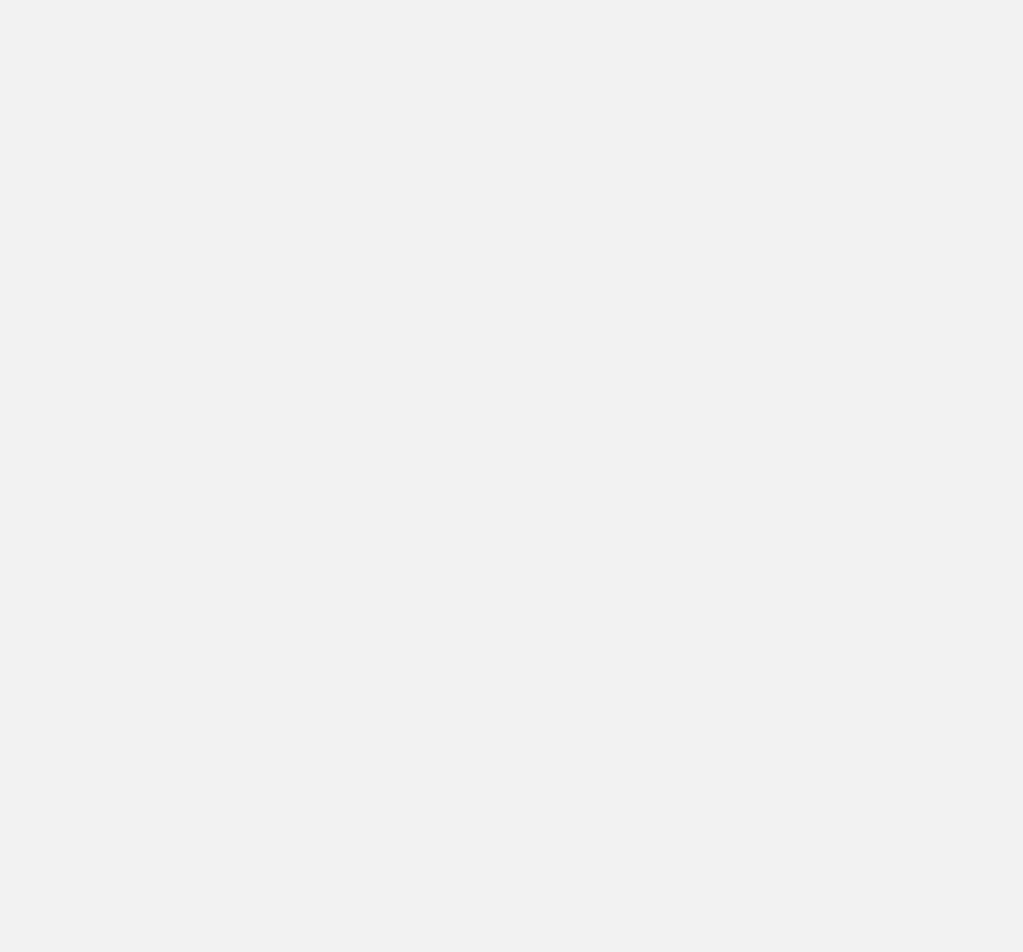
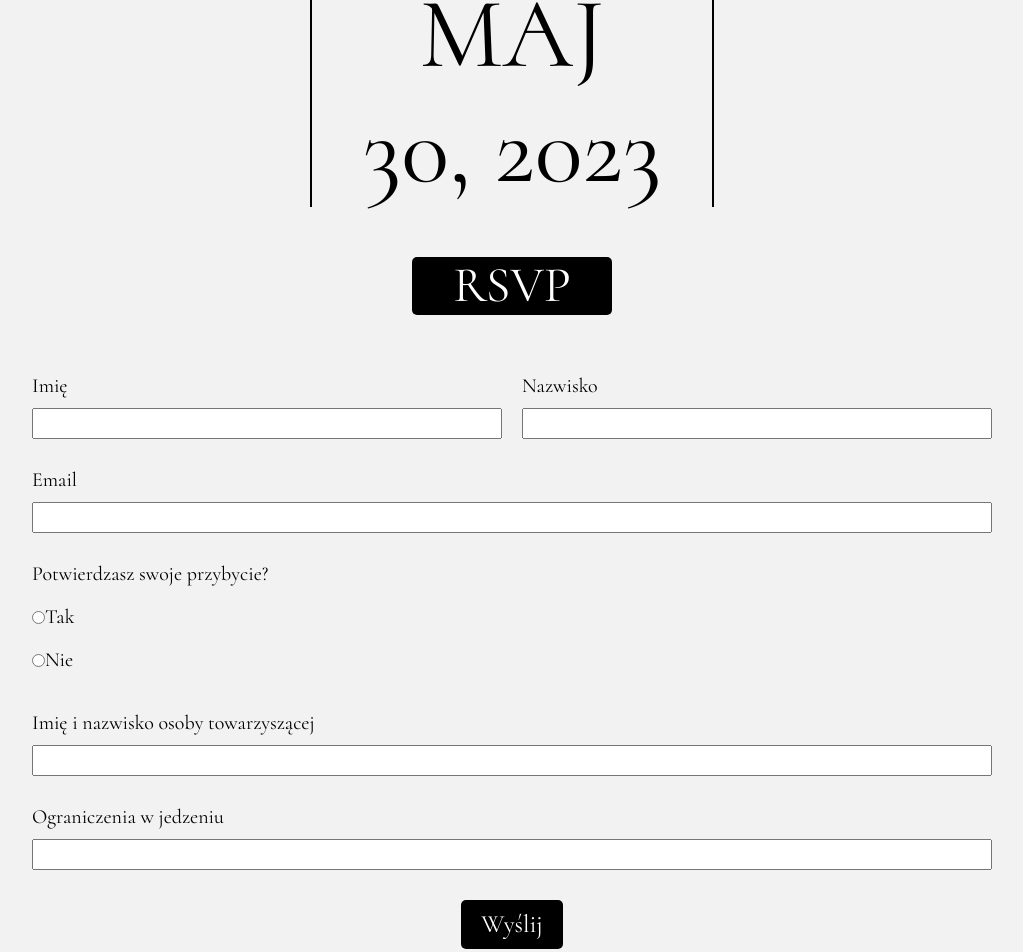
Before and after one commit to alajurczak/wedding-site, a React (Create React App) app: page /#/invitations in a window 1280 px wide. Shown: the part 147-1099 px from the top of the page, without its empty margins (128-1151 px from the left). Before the commit the page ends 800 px from the top, so only its background shows below. Built offline with nearby package versions, Linux system fonts and the light colour scheme; a web font is replaced by a local one.

Commit message:
form and title added at RSVP page

```diff
--- a/src/common/Navigation/index.js
+++ b/src/common/Navigation/index.js
@@ -22,7 +22,7 @@ export const Navigation = () => {
           <StyledNavLink to="/aboutWedding">O ŚLUBIE</StyledNavLink>
         </li>
         <li>
-          <StyledNavLink to="/invitations">ZAPROSZENIA</StyledNavLink>
+          <StyledNavLink to="/invitations">RSVP</StyledNavLink>
         </li>
         <li>
           <StyledNavLink to="/qa">Q&A</StyledNavLink>
--- /dev/null
+++ b/src/common/RSVPForm/index.js
@@ -0,0 +1,76 @@
+import {
+  Form,
+  Label,
+  Input,
+  Button,
+  Container,
+  Wrapper,
+  WrapperInput,
+} from "./styled";
+
+export const RSVPForm = () => {
+  return (
+    <Form>
+      <Container>
+        <Wrapper>
+          <Label htmlFor="firstName">Imię</Label>
+          <Input type="text" id="firstName" name="firstName" required />
+        </Wrapper>
+
+        <Wrapper>
+          <Label htmlFor="lastName">Nazwisko</Label>
+          <Input type="text" id="lastName" name="lastName" required />
+        </Wrapper>
+      </Container>
+
+      <Wrapper>
+        <Label htmlFor="email">Email</Label>
+        <Input type="email" id="email" name="email" required />
+      </Wrapper>
+
+      <Wrapper>
+        <Label htmlFor="attendance">Potwierdzasz swoje przybycie?</Label>
+        <>
+          <WrapperInput>
+            <Input
+              type="radio"
+              id="attendanceYes"
+              name="attendance"
+              value="tak"
+              required
+            />
+            <Label htmlFor="attendanceYes">Tak</Label>
+          </WrapperInput>
+          <WrapperInput>
+            <Input
+              type="radio"
+              id="attendanceNo"
+              name="attendance"
+              value="nie"
+              required
+            />
+            <Label htmlFor="attendanceNo">Nie</Label>
+          </WrapperInput>
+        </>
+      </Wrapper>
+
+      <Wrapper>
+        <Label htmlFor="companionName">
+          Imię i nazwisko osoby towarzyszącej
+        </Label>
+        <Input type="text" id="companionName" name="companionName" />
+      </Wrapper>
+
+      <Wrapper>
+        <Label htmlFor="dietaryRestrictions">Ograniczenia w jedzeniu</Label>
+        <Input
+          type="text"
+          id="dietaryRestrictions"
+          name="dietaryRestrictions"
+        />
+      </Wrapper>
+
+      <Button type="submit">Wyślij</Button>
+    </Form>
+  );
+};
--- /dev/null
+++ b/src/common/RSVPForm/styled.js
@@ -0,0 +1,41 @@
+import styled from "styled-components";
+
+export const Form = styled.form`
+  max-width: 1000px;
+  margin: 20px auto;
+  padding: 20px;
+  display: flex;
+  flex-direction: column;
+  font-size: 20px;
+`;
+export const Label = styled.label`
+  padding: 10px 0;
+`;
+export const Input = styled.input`
+  padding: 2px 5px;
+`;
+export const Button = styled.button`
+  margin: 20px auto;
+  background-color: black;
+  color: white;
+  font-size: 25px;
+  padding: 10px 20px;
+  border: none;
+  border-radius: 5px;
+`;
+export const Container = styled.div`
+  display: grid;
+  grid-template-columns: 1fr 1fr;
+  gap: 20px;
+`;
+
+export const Wrapper = styled.div`
+  display: flex;
+  flex-direction: column;
+  margin: 10px 0;
+`;
+
+export const WrapperInput = styled.div`
+  display: flex;
+  flex-direction: row;
+`;
--- a/src/features/InitialSite/index.js
+++ b/src/features/InitialSite/index.js
@@ -59,7 +59,7 @@ export const InitialSite = () => {
                 style={{ animationDelay: "0.3s" }}
                 onMouseEnter={() => handleLinkHover(2)}
               >
-                ZAPROSZENIA
+                RSVP
               </StyledNavLink>
             </li>
             <li>
--- a/src/features/RSVP/index.js
+++ b/src/features/RSVP/index.js
@@ -1,9 +1,19 @@
 import { Navigation } from "../../common/Navigation";
+import { RSVPForm } from "../../common/RSVPForm";
+import { Entry, Date, Ornament } from "./styled";
 
 export const RSVP = () => {
   return (
     <>
       <Navigation />
+      <Entry>
+        <Date>
+          <div>maj</div>
+          <div>30, 2023</div>
+        </Date>
+      </Entry>
+      <Ornament>RSVP</Ornament>
+      <RSVPForm />
     </>
   );
 };
--- a/src/features/RSVP/styled.js
+++ b/src/features/RSVP/styled.js
@@ -0,0 +1,30 @@
+import styled from "styled-components";
+
+export const Entry = styled.div`
+  margin: 50px auto;
+  display: flex;
+  justify-content: center;
+  font-size: 100px;
+  text-transform: uppercase;
+`;
+
+export const Date = styled.div`
+  display: flex;
+  flex-direction: column;
+  align-items: center;
+  border-left: solid black 2px;
+  border-right: solid black 2px;
+  padding: 0 50px;
+`;
+
+export const Ornament = styled.div`
+  margin: 20px auto;
+  display: flex;
+  justify-content: center;
+  font-size: 50px;
+  background-color: black;
+  width: 200px;
+  height: 100%;
+  color: white;
+  border-radius: 5px;
+`;
```
